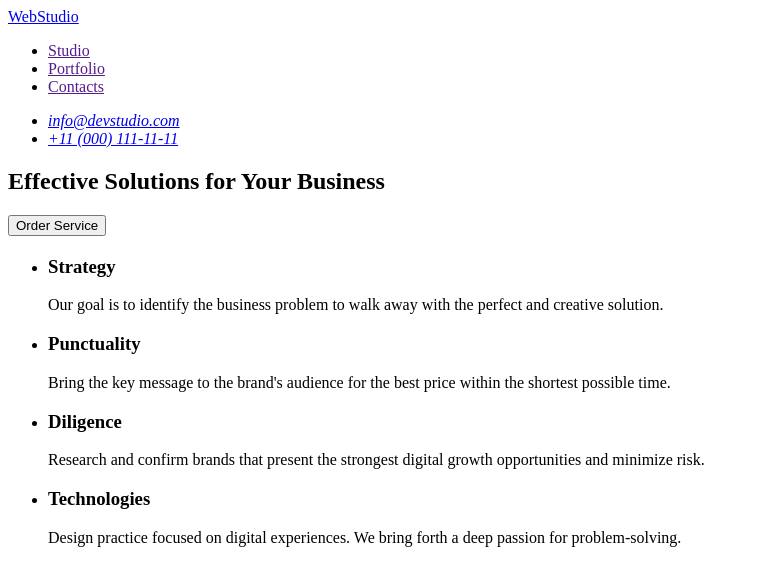
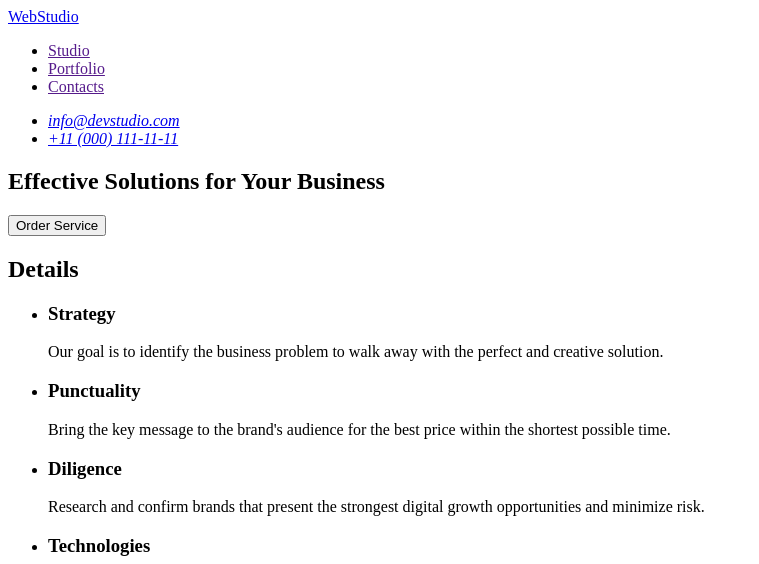
Before and after one commit to Gerald-Ivan/goit-markup-hw-01, a plain HTML site: page index.html in a window 1280 px wide. Shown: the top 564 px of the page, without its empty margins (0-759 px from the left). Drawn offline with Linux system fonts and the light colour scheme.

Commit message:
Update index.html

```diff
--- a/index.html
+++ b/index.html
@@ -43,7 +43,7 @@
         </section>
         <!-- Section 2 -->
         <section>
-            <h2></h2>
+            <h2>Details</h2>
             <ul>
                 <li>
                     <h3>Strategy</h3>
```
